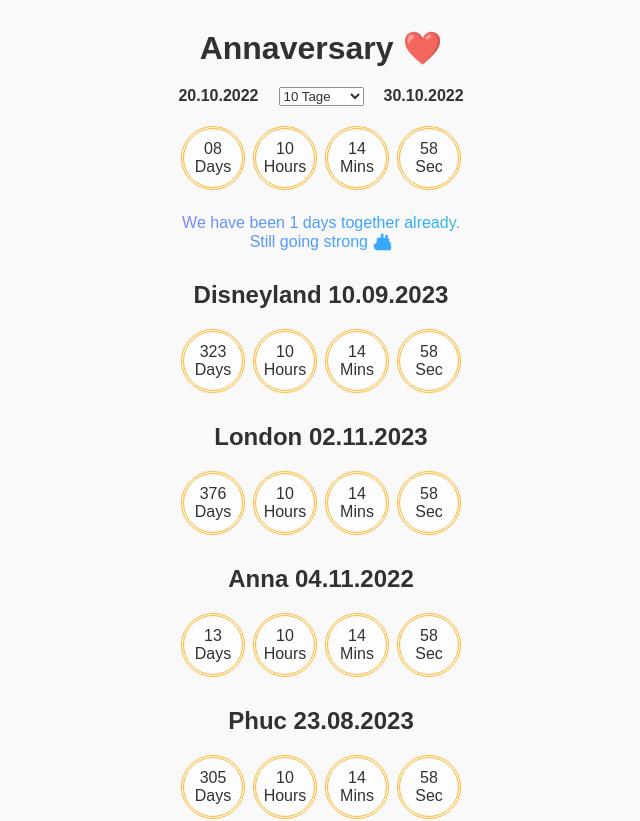
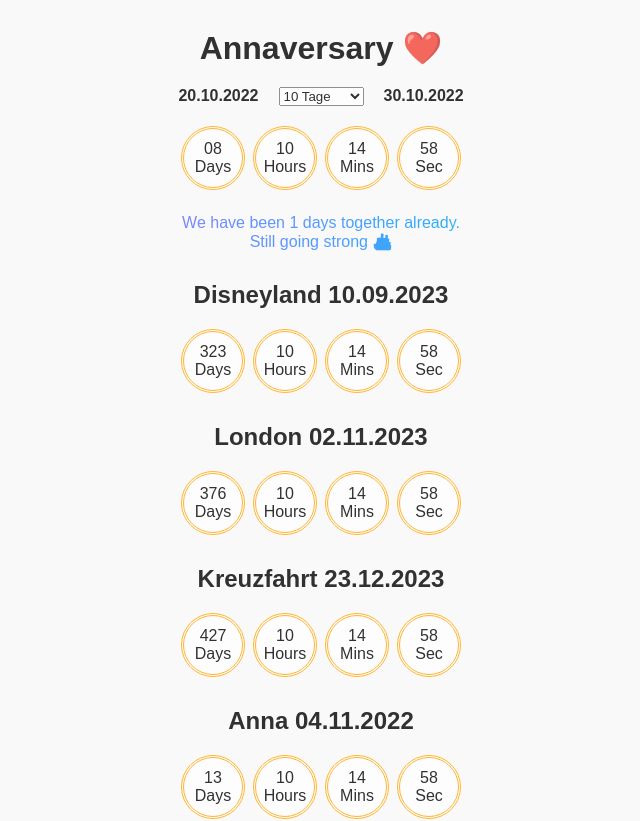
Before and after one commit to Glup3/anniversary-countdown, a React (Vite) app: page / in a window 1280 px wide. Shown: the top 821 px of the page, without its empty margins (319-959 px from the left). Built offline with nearby package versions, Linux system fonts and the light colour scheme.

Commit message:
add kreuzfahrt timer

```diff
--- a/src/App.tsx
+++ b/src/App.tsx
@@ -18,6 +18,7 @@
 const OTHER_DATES = [
     { title: 'Disneyland', targetDate: new Date('2023-09-10') },
     { title: 'London', targetDate: new Date('2023-11-02') },
+    { title: 'Kreuzfahrt', targetDate: new Date('2023-12-23') },
     { title: 'Anna', targetDate: calculateNextBirthday('2022-11-04') },
     { title: 'Phuc', targetDate: calculateNextBirthday('2023-08-23') },
 ]
```
